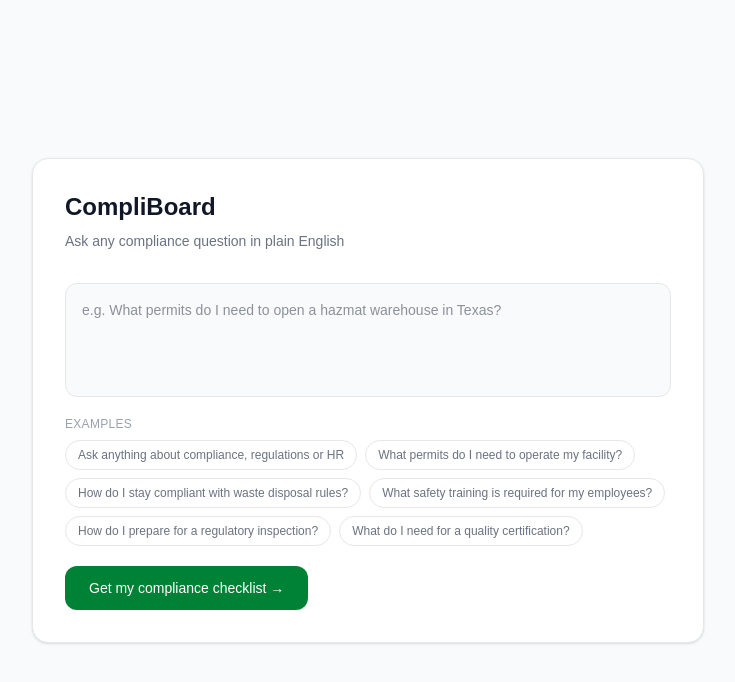
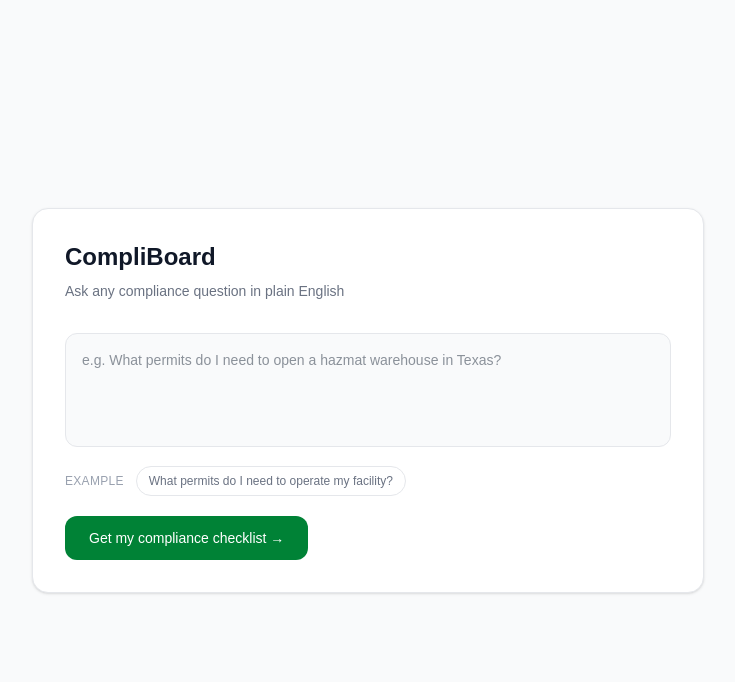
Before and after one commit to bhaskarc-compliboard/compliboard, a Next.js app: page / in a window 1280 px wide. Shown: the top 682 px of the page, without its empty margins (272-1007 px from the left). Built offline with nearby package versions, Linux system fonts and the light colour scheme.

Commit message:
rotating example questions with fade transition

```diff
--- a/app/page.tsx
+++ b/app/page.tsx
@@ -1,6 +1,6 @@
 'use client'
 
-import { useState } from 'react'
+import { useState, useEffect } from 'react'
 
 const STATUS_MESSAGES: Record<string, string[]> = {
   hazmat: [
@@ -94,6 +94,15 @@ interface ChecklistData {
   good_to_have: ChecklistItem[]
 }
 
+const EXAMPLE_QUESTIONS = [
+  "Ask anything about compliance, regulations or HR",
+  "What permits do I need to operate my facility?",
+  "How do I stay compliant with waste disposal rules?",
+  "What safety training is required for my employees?",
+  "How do I prepare for a regulatory inspection?",
+  "What do I need for a quality certification?",
+]
+
 export default function Home() {
   const [question, setQuestion] = useState('')
   const [data, setData] = useState<ChecklistData | null>(null)
@@ -101,6 +110,19 @@ export default function Home() {
   const [currentStatus, setCurrentStatus] = useState('')
   const [completedSteps, setCompletedSteps] = useState<string[]>([])
   const [checked, setChecked] = useState<Record<string, boolean>>({})
+  const [chipIndex, setChipIndex] = useState(0)
+  const [chipVisible, setChipVisible] = useState(true)
+
+  useEffect(() => {
+    const interval = setInterval(() => {
+      setChipVisible(false)
+      setTimeout(() => {
+        setChipIndex(prev => (prev + 1) % EXAMPLE_QUESTIONS.length)
+        setChipVisible(true)
+      }, 400)
+    }, 3000)
+    return () => clearInterval(interval)
+  }, [])
 
   function toggleCheck(key: string) {
     setChecked(prev => ({ ...prev, [key]: !prev[key] }))
@@ -137,15 +159,6 @@ export default function Home() {
     }
   }
 
-  const chips = [
-    "Ask anything about compliance, regulations or HR",
-    "What permits do I need to operate my facility?",
-    "How do I stay compliant with waste disposal rules?",
-    "What safety training is required for my employees?",
-    "How do I prepare for a regulatory inspection?",
-    "What do I need for a quality certification?",
-  ]
-
   const doneCount = Object.values(checked).filter(Boolean).length
   const totalMust = data?.must_do?.length || 0
 
@@ -168,16 +181,18 @@ export default function Home() {
           />
         </div>
 
-        <div className="mb-5">
-          <p className="text-xs text-gray-400 mb-2 uppercase tracking-wide font-medium">Examples</p>
-          <div className="flex flex-wrap gap-2">
-            {chips.map((chip) => (
-              <button key={chip} onClick={() => setQuestion(chip)}
-                className="text-xs px-3 py-1.5 rounded-full border border-gray-200 text-gray-500 hover:border-green-500 hover:text-green-700 transition-colors">
-                {chip}
-              </button>
-            ))}
-          </div>
+        <div className="mb-5 flex items-center gap-3">
+          <p className="text-xs text-gray-400 uppercase tracking-wide font-medium whitespace-nowrap">Example</p>
+          <button
+            onClick={() => setQuestion(EXAMPLE_QUESTIONS[chipIndex])}
+            style={{
+              opacity: chipVisible ? 1 : 0,
+              transition: 'opacity 0.4s ease',
+            }}
+            className="text-xs px-3 py-1.5 rounded-full border border-gray-200 text-gray-500 hover:border-green-500 hover:text-green-700 transition-colors text-left"
+          >
+            {EXAMPLE_QUESTIONS[chipIndex]}
+          </button>
         </div>
 
         <button onClick={handleSubmit} disabled={loading}
```
